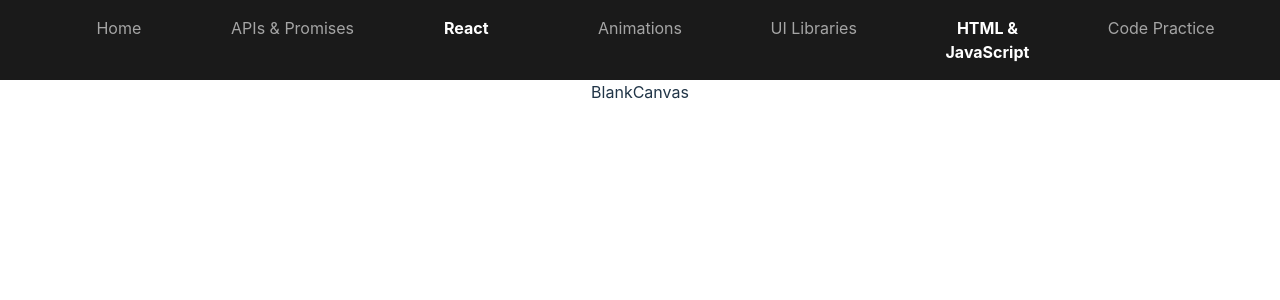
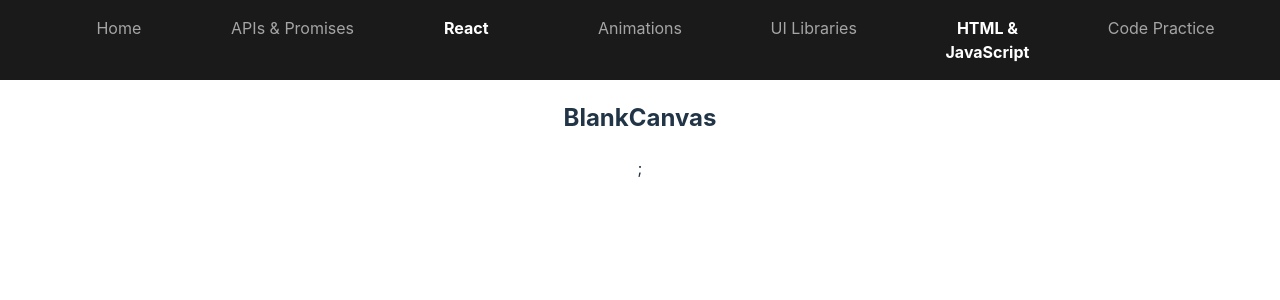
Before and after one commit to jon-slva/frontend-practice, a React (Vite) app: page /react/state-misc/blank-canvas in a window 1280 px wide. Shown: the top 300 px of the page. Built offline with nearby package versions, Linux system fonts and the light colour scheme; no server answers.

Commit message:
Add instructions and mock data from chatGPT

```diff
--- a/src/pages/BlankCanvas/BlankCanvas.tsx
+++ b/src/pages/BlankCanvas/BlankCanvas.tsx
@@ -1,5 +1,26 @@
+// --------------------- INTERVIEW INSTRUCTIONS ---------------------
+
+// Build a Bug Tracker frontend that connects to a RESTful API.
+
+// Requirements:
+// - Fetch all bugs from GET /bugs on mount
+// - Display them in a list or table
+// - Allow adding a new bug via form inputs (title, description, status, priority)
+// - Allow editing an existing bug (in-place or via a modal)
+// - Allow deleting a bug
+// - Allow changing status or priority interactively
+// - Send changes to the backend using appropriate HTTP methods (POST, PUT, DELETE)
+
+// Use React state to manage bugs client-side, and make sure to sync with the backend after any operation.
+
+// ------------------------------------------------------------------
+
 const BlankCanvas = () => {
-  return <div>BlankCanvas</div>;
+  return (
+    <>
+      <h2>BlankCanvas</h2>;
+    </>
+  );
 };
 
 export default BlankCanvas;
```
